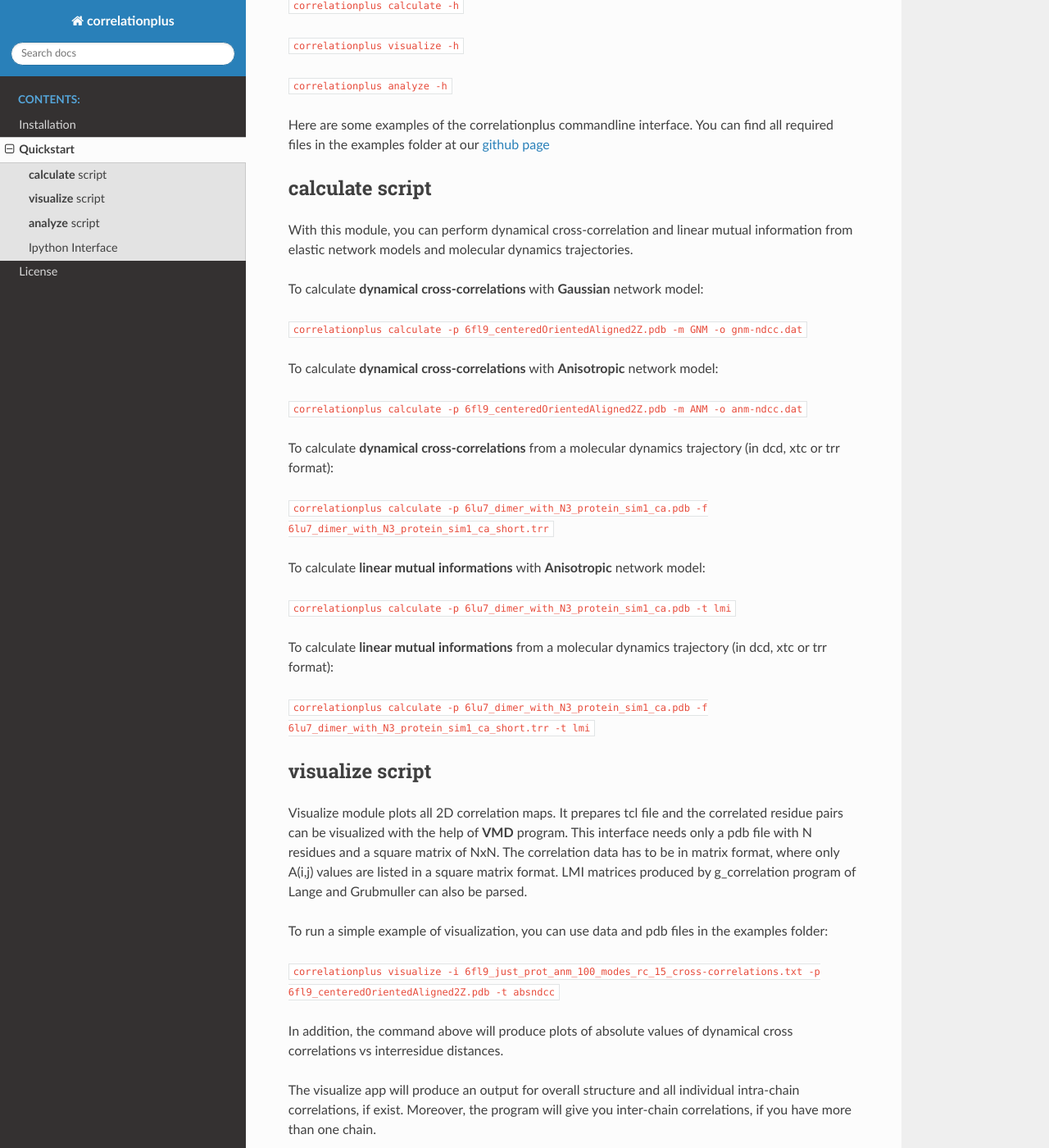
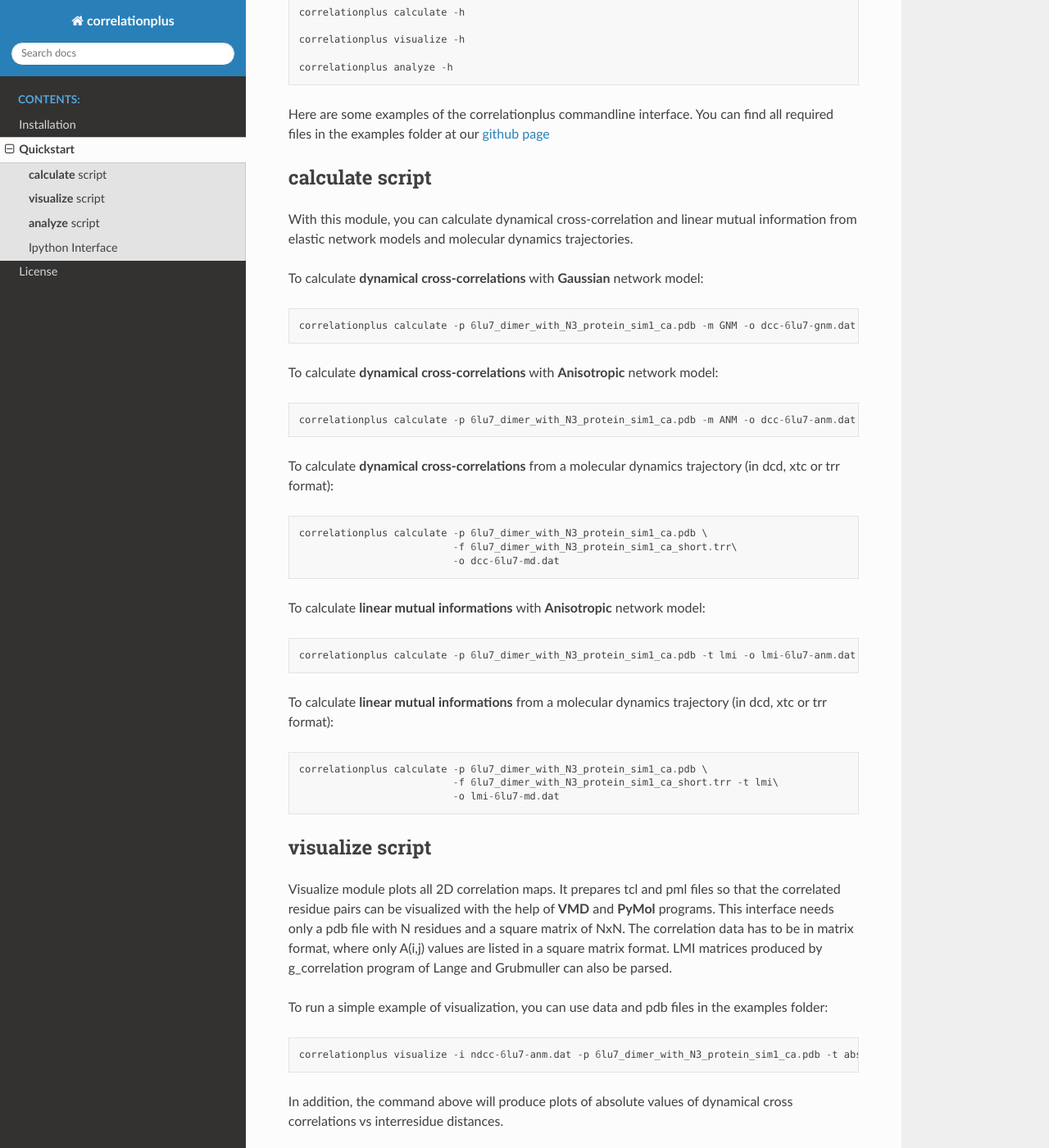
Before and after one commit to tekpinar/correlationplus, a Sphinx documentation site: the page built from docs/quickstart.rst, in a window 1280 px wide and 1400 px high, scrolled down 262 px. Shown: the whole window at 82% size. Built offline with Sphinx 7.4.7 and the Read the Docs theme 2.0.0, drawn with Linux system fonts in a browser that asks for light colours; some of the changed text lies outside the part shown.

Commit message:
Updated quickstart.rst

```diff
--- a/docs/quickstart.rst
+++ b/docs/quickstart.rst
@@ -6,54 +6,58 @@
 * visualize
 * analyze
 
-You can find more information about each module as follows:
+You can find more information about each module as follows::
 
-``correlationplus calculate -h``
+    correlationplus calculate -h
 
-``correlationplus visualize -h``
+    correlationplus visualize -h
 
-``correlationplus analyze -h``
+    correlationplus analyze -h
 
 Here are some examples of the correlationplus commandline interface.
 You can find all required files in the examples folder at our `github page <https://github.com/tekpinar/correlationplus>`_
 
 **calculate** script
 --------------------
-With this module, you can perform dynamical cross-correlation and linear mutual information from
+With this module, you can calculate dynamical cross-correlation and linear mutual information from
 elastic network models and molecular dynamics trajectories.
 
-To calculate **dynamical cross-correlations** with **Gaussian** network model:
+To calculate **dynamical cross-correlations** with **Gaussian** network model::
 
-``correlationplus calculate -p 6fl9_centeredOrientedAligned2Z.pdb -m GNM -o gnm-ndcc.dat``
+  correlationplus calculate -p 6lu7_dimer_with_N3_protein_sim1_ca.pdb -m GNM -o dcc-6lu7-gnm.dat
 
-To calculate **dynamical cross-correlations** with **Anisotropic** network model:
+To calculate **dynamical cross-correlations** with **Anisotropic** network model::
 
-``correlationplus calculate -p 6fl9_centeredOrientedAligned2Z.pdb -m ANM -o anm-ndcc.dat``
+  correlationplus calculate -p 6lu7_dimer_with_N3_protein_sim1_ca.pdb -m ANM -o dcc-6lu7-anm.dat
 
-To calculate **dynamical cross-correlations** from a molecular dynamics trajectory (in dcd, xtc or trr format):
+To calculate **dynamical cross-correlations** from a molecular dynamics trajectory (in dcd, xtc or trr format)::
 
-``correlationplus calculate -p 6lu7_dimer_with_N3_protein_sim1_ca.pdb -f 6lu7_dimer_with_N3_protein_sim1_ca_short.trr``
+  correlationplus calculate -p 6lu7_dimer_with_N3_protein_sim1_ca.pdb \
+                            -f 6lu7_dimer_with_N3_protein_sim1_ca_short.trr\
+			    -o dcc-6lu7-md.dat
 
-To calculate **linear mutual informations** with **Anisotropic** network model:
+To calculate **linear mutual informations** with **Anisotropic** network model::
 
-``correlationplus calculate -p 6lu7_dimer_with_N3_protein_sim1_ca.pdb -t lmi``
+  correlationplus calculate -p 6lu7_dimer_with_N3_protein_sim1_ca.pdb -t lmi -o lmi-6lu7-anm.dat
 
-To calculate **linear mutual informations** from a molecular dynamics trajectory (in dcd, xtc or trr format):
+To calculate **linear mutual informations** from a molecular dynamics trajectory (in dcd, xtc or trr format)::
 
-``correlationplus calculate -p 6lu7_dimer_with_N3_protein_sim1_ca.pdb -f 6lu7_dimer_with_N3_protein_sim1_ca_short.trr -t lmi``
+  correlationplus calculate -p 6lu7_dimer_with_N3_protein_sim1_ca.pdb \
+                            -f 6lu7_dimer_with_N3_protein_sim1_ca_short.trr -t lmi\
+			    -o lmi-6lu7-md.dat
 
 **visualize** script
 --------------------
-Visualize module plots all 2D correlation maps. It prepares tcl file and the correlated residue pairs can
-be visualized with the help of **VMD** program. This interface needs only a pdb file with N residues and
+Visualize module plots all 2D correlation maps. It prepares tcl and pml files so that the correlated residue pairs can
+be visualized with the help of **VMD** and **PyMol** programs. This interface needs only a pdb file with N residues and
 a square matrix of NxN. The correlation data has to be in matrix format, where only A(i,j) values are
 listed in a square matrix format. LMI matrices produced by g_correlation program of Lange and Grubmuller
 can also be parsed.
 
 
-To run a simple example of visualization, you can use data and pdb files in the examples folder:
+To run a simple example of visualization, you can use data and pdb files in the examples folder::
 
-``correlationplus visualize -i 6fl9_just_prot_anm_100_modes_rc_15_cross-correlations.txt -p 6fl9_centeredOrientedAligned2Z.pdb -t absndcc``
+  correlationplus visualize -i ndcc-6lu7-anm.dat -p 6lu7_dimer_with_N3_protein_sim1_ca.pdb -t absndcc
 
 In addition, the command above will produce plots of absolute values of dynamical cross correlations vs interresidue distances.
 
@@ -63,13 +67,13 @@
 
 You can analyze the correlations with `VMD <https://www.ks.uiuc.edu/Research/vmd/>`_ just by loading the tcl files produced by
 visualize app. You can call *VMD* and go to *Extensions->Tk Console menu*.
-Write the following command to see the correlations:
+Write the following command to see the correlations::
 
-``source correlation-interchain-chainsA-B.tcl``
+  source correlation-interchain-chainsA-B.tcl
 
-If you prefer to do the tcl loading in a single command:
+If you prefer to do the tcl loading in a single command::
 
-``vmd -e correlation-interchain-chainsA-B.tcl``
+  vmd -e correlation-interchain-chainsA-B.tcl
 
 Please, beware that the loading can take some time depending on protein size
 and number of correlations.
@@ -77,13 +81,19 @@
 Additionally, vmd command has to be in your path if you want to do this
 with the command above.
 
+If you would like to use PyMol::
+
+  pymol correlation-interchain-chainsA-B.pml
+
 Sometimes, we may need to plot difference map of two correlation maps.
 You may want to see the differences of linear mutual information
 maps of produced with two different methods, conditions etc. The correlations
 of ligated vs unligated simulations are some common examples.
-The difference maps can be produced with diffMap app as follows:
+The difference maps can be produced with diffMap app as follows::
 
-``correlationplus diffMap -i 6fl9_rc15_scalCoeff1_100_modes_lmi_v2.dat -j zacharias_rc15_scalCoeff15_100_modes_lmi.dat -p 6fl9_centeredOrientedAligned2Z.pdb -t lmi``
+  correlationplus diffMap -i 6lu7_dimer_with_N3_protein_sim1-lmi.dat \
+                          -j 6lu7_dimer_no_ligand_protein_sim1-lmi.dat\
+			  -p 6lu7_dimer_with_N3_protein_sim1_ca.pdb -t lmi
 
 **analyze** script
 ------------------
@@ -92,19 +102,30 @@
 sites and allosteric residues.
 
 The script can compute degree, closeness, betweenness, current flow closeness,
-current flow betweenness and eigenvector centralities. The following command
-will do all of the above analysis:
+current flow betweenness, eigenvector centralities and major communities. The following
+command will do all of the above analysis::
 
-``correlationplus analyze -i 6fl9_just_prot_anm_100_modes_rc_15_cross-correlations.txt -p 6fl9_centeredOrientedAligned2Z.pdb -t absndcc``
+  correlationplus analyze -i 6lu7_dimer_with_N3_protein_sim1-lmi.dat\
+                          -p 6lu7_dimer_with_N3_protein_sim1_ca.pdb -t lmi
+
+If you would like to calculate only a certain centrality like betweenness::
+
+  correlationplus analyze -i 6lu7_dimer_with_N3_protein_sim1-lmi.dat\
+                          -p 6lu7_dimer_with_N3_protein_sim1_ca.pdb
+			  -c betweenness -t lmi
 
 After the calculation, the centrality values will be inserted into **Bfactor**
 column of a pdb file. You can load the pdb files with your favorite visualization
-software and color according to **Bfactors**. If you prefer *VMD* - as we do-,
+software and color according to **Bfactors**. If you prefer **VMD** - as we do-,
 the app will produce tcl files so that you can visualize the key residues with **VMD**.
 The tcl script highlights the residues with the highest 10% of the selected centrality
-in VDW representation.
+in VDW representation.::
 
-``vmd -e correlation_degree.tcl``
+  vmd -e correlation_degree.tcl
+
+With PyMol::
+
+  pymol correlation_degree.pml
 
 Ipython Interface
 -----------------
```
